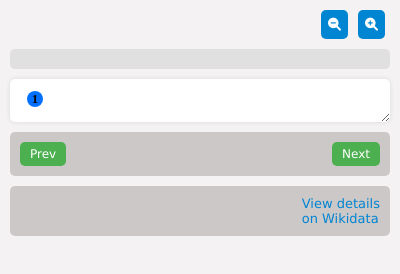
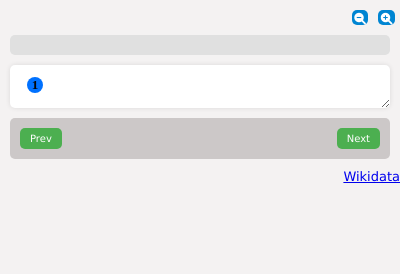
Before and after one commit to Jk40git/Wikidata-OCI-Extension, a browser extension: page Popup/popup.html in a window 400 px wide. Drawn offline with Linux system fonts and the light colour scheme.

Commit message:
Update css and html

```diff
--- a/Popup/popup.css
+++ b/Popup/popup.css
@@ -83,15 +83,19 @@ h2#error {
     display: flex;
     justify-content: space-between;
     align-items: center;
-    padding: 10px;
-    margin: 10px;
-    background-color: #ccc8c8;
+    padding: 5px;
+    margin: 5px;
     border-radius: 5px;
 }
+.nav{
+    display: flex;
+    align-items: right;
+    justify-content: flex-end;
+}
 
-.navigate-container.hiddenavigator {
+/* .navigate-container .hiddenavigator {
     display: none;
-}
+} */
 
 .navig-prev, .navig-next {
     background-color: #4CAF50;
@@ -99,7 +103,7 @@ h2#error {
     padding: 5px 10px;
     border-radius: 5px;
     cursor: pointer;
-    font-size: 12px;
+    font-size: 10px;
     justify-content: space-between;
 }
 
@@ -139,24 +143,24 @@ h2#error {
 }
 
 .action-container {
-    display: flex;
+    display:flex;
     align-items: center;
-    margin: 10px;
+    justify-content: flex-end;
 }
 
 .zoom-button {
     background-color:#0085d2;
     color: white;
-    padding: 7px 7px;
+    padding: 2.5px 2.5px 1px 2.5px;
     border-radius: 5px;
     cursor: pointer;
     margin: 0 5px;
     border: none;
-    font-size: 1em;
+    font-size: 0.3em;
 }
 
 .zoom-button i {
-    font-size: 1em;
+    font-size: 3em;
 }
 
 #icon{
--- a/Popup/popup.html
+++ b/Popup/popup.html
@@ -39,9 +39,8 @@
   </div>
 
   <!-- Render the wikidata search page based on the selected word -->
-  <div class="navigate-container">
-    <div class="spacer"></div>
-    <a href="#">View details<br> on Wikidata</a>
+  <div class="nav">
+    <a href="#">Wikidata</a>
   </div>
 
   <script src="popup.js" type="js"></script>
```
